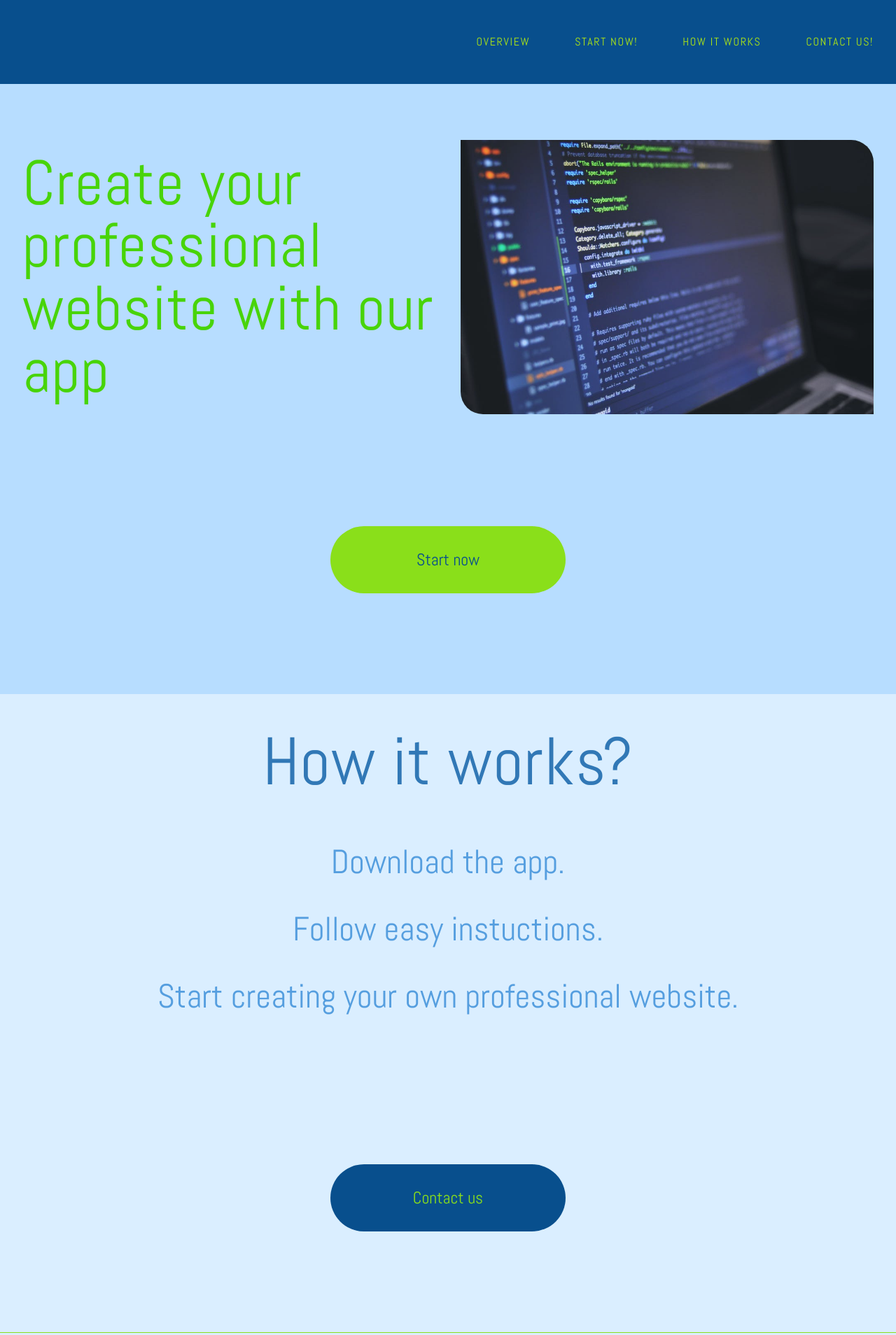
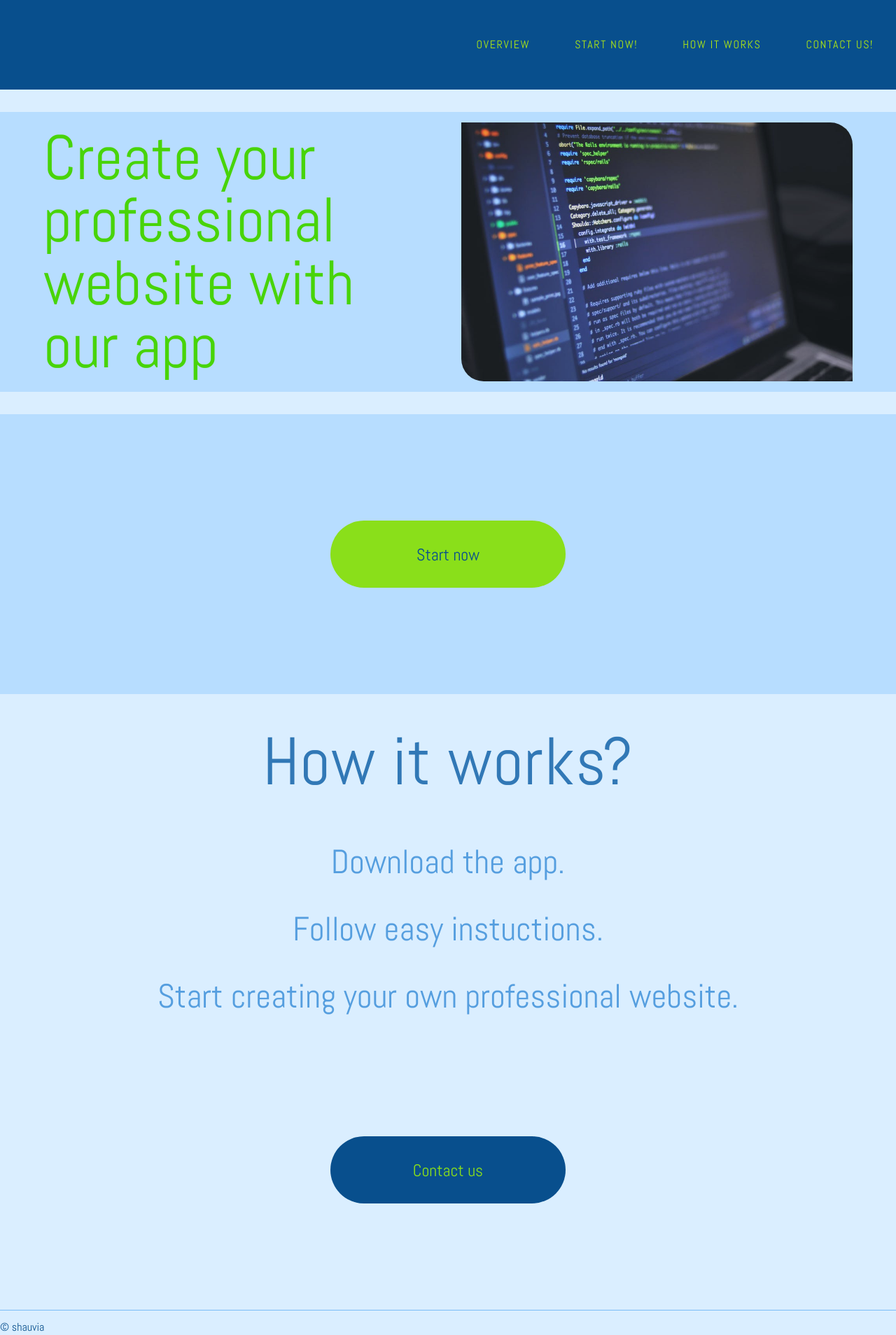
Before and after one commit to shauvia/landing-page, a plain HTML site: page index.html in a window 1280 px wide. Shown: the top 1908 px of the page at 70% size. Drawn offline with Linux system fonts and the light colour scheme.

Commit message:
requirements are met, distinction of prticular viewed sections are made;

```diff
--- a/css/styles.css
+++ b/css/styles.css
@@ -5,11 +5,18 @@ body {
   font-size: 16px;
 }
 
+header {
+  position: sticky;
+  top: 0;
+  z-index: 1;
+  width: 100%;
+}
+
 nav {
   display: flex;
   flex-direction: row;
   background-color: rgb(8, 79, 141);
-  height: 15vh;
+  height: 8em;
 }
 
 nav > ul {
@@ -20,16 +27,16 @@ nav > ul {
   list-style: none;
 }
 
-nav a {
-  display: flex;
-  text-decoration: none;
-}
-
 nav li {
   margin: auto 2em auto 2em;
   letter-spacing: 0.1em;
   color: rgb(174, 230, 20);
   font-size: 1em;
+}
+
+nav li:hover {
+  cursor: pointer;
+  color: rgb(138, 185, 7);
 }
 
 #overview {
@@ -38,7 +45,10 @@ nav li {
   grid-template-rows: 1fr;
   grid-template-areas: 'header picture';
   column-gap: 3%;
-  padding: 5em 2em 1em 2em;
+  margin: 4vh 0 4vh 0;
+  min-height: 50vh
+
+  /* padding: 5em 2em 1em 2em; */
 }
 
 #overview :nth-child(1) {
@@ -53,24 +63,24 @@ nav li {
   color: rgb(72, 212, 8);
   font-size: 7vw;
   text-align: left;
-  margin: auto 0 auto 0;
-  letter-spacing: 1px;
-  width: 100%;
+  margin: auto 0 auto auto;
+  width: 90%;
 }
 
 #overview img {
   border-bottom-left-radius: 2em;
   border-top-right-radius: 2em;
   opacity: 0.9;
-  width: 100%;
-
-  /* box-shadow: 5px 10px 18px rgb(204, 212, 223); */
+  width: 90%;
+  margin: auto 0 auto 0;
 }
 
 #start-now {
-  text-align: center;
-  padding-top: 9em;
-  padding-bottom: 9em;
+  display: flex;
+  align-items: center;
+  justify-content: center;
+  min-height: 50vh;
+  margin: auto 0 auto 0;
 }
 
 #start-now button {
@@ -86,8 +96,14 @@ nav li {
   font-family: 'Abel', sans-serif;
 }
 
+#start-now button:hover {
+  cursor: pointer;
+  background-color: rgb(138, 185, 7);
+}
+
 #how-it-works {
-  padding-bottom: 3em;
+  /* padding-bottom: 3em; */
+  min-height: 50vh;
 }
 
 #how-it-works h1 {
@@ -106,9 +122,10 @@ nav li {
 }
 
 #contact-us {
-  text-align: center;
-  padding-top: 9em;
-  padding-bottom: 9em;
+  display: flex;
+  align-items: center;
+  justify-content: center;
+  min-height: 50vh;
 }
 
 #contact-us button {
@@ -124,8 +141,13 @@ nav li {
   font-family: 'Abel', sans-serif;
 }
 
+#contact-us button:hover {
+  cursor: pointer;
+  background-color: rgb(5, 105, 192);
+}
+
 footer {
-  border-top: 1px solid rgb(138, 223, 26);
+  border-top: 1px solid rgb(122, 188, 247);
   padding-top: 1em;
   width: 100%;
   margin: 0 auto 1em auto;
@@ -136,7 +158,6 @@ footer {
   background-color: rgb(183, 221, 255);
 }
 
-
 @media (max-width: 600px) {
   #overview {
     display: grid;
@@ -145,11 +166,18 @@ footer {
     grid-template-areas:
       'header'
       'picture';
-    padding-top: 2em;
+
+    /* padding-top: 2em; */
+    min-height: 50vh;
   }
 
   #overview > h1 {
     text-align: center;
+    margin: auto;
+  }
+
+  #overview img {
+    margin: auto;
   }
 
   body {
--- a/js/app.js
+++ b/js/app.js
@@ -69,12 +69,15 @@ for (let el of elements) {
   el.addEventListener('click', clickHandler);
 }
 
+let headerRectangle = document.getElementById('header').getBoundingClientRect();
+let headerHeight = headerRectangle.height;
+
 function distanceFromPageTop(string){
   let elementRectangle = document.getElementById(string).getBoundingClientRect();
   let vieportTopToPageTop = window.scrollY;
   let elementTopToViewportTop = elementRectangle.top;
-  let elementTopToPageTop = vieportTopToPageTop + elementTopToViewportTop;
-  console.log('elementRectangle: ' + elementRectangle + ' elementScroll: ' + vieportTopToPageTop + ' vieportTopToPageTop: ' + vieportTopToPageTop + ' elementTopToViewportTop: ' + elementTopToViewportTop);
+  let elementTopToPageTop = vieportTopToPageTop + elementTopToViewportTop - headerHeight; //odjąć jeszcze wysokość navbara do tego, aby się dobrze przewijało
+  // console.log('elementRectangle: ' + elementRectangle + ' elementScroll: ' + vieportTopToPageTop + ' vieportTopToPageTop: ' + vieportTopToPageTop + ' elementTopToViewportTop: ' + elementTopToViewportTop);
   return elementTopToPageTop;
 }
 
@@ -85,7 +88,7 @@ function isInVieport(){
     let element = document.getElementById(object.targetSectionId);
     let elementRect = element.getBoundingClientRect();
     let elementTop = elementRect.top;
-    if (elementTop > -viewportHeight * 0.15 && elementTop < viewportHeight * 0.5) {
+    if ((elementTop > -viewportHeight * 0.15 + headerHeight) && (elementTop < viewportHeight * 0.4 + headerHeight)) {
       element.className = 'inViewport';
     } else {
       element.className = '';
```
Also changed, not shown: index.html (+0 -6 lines).
